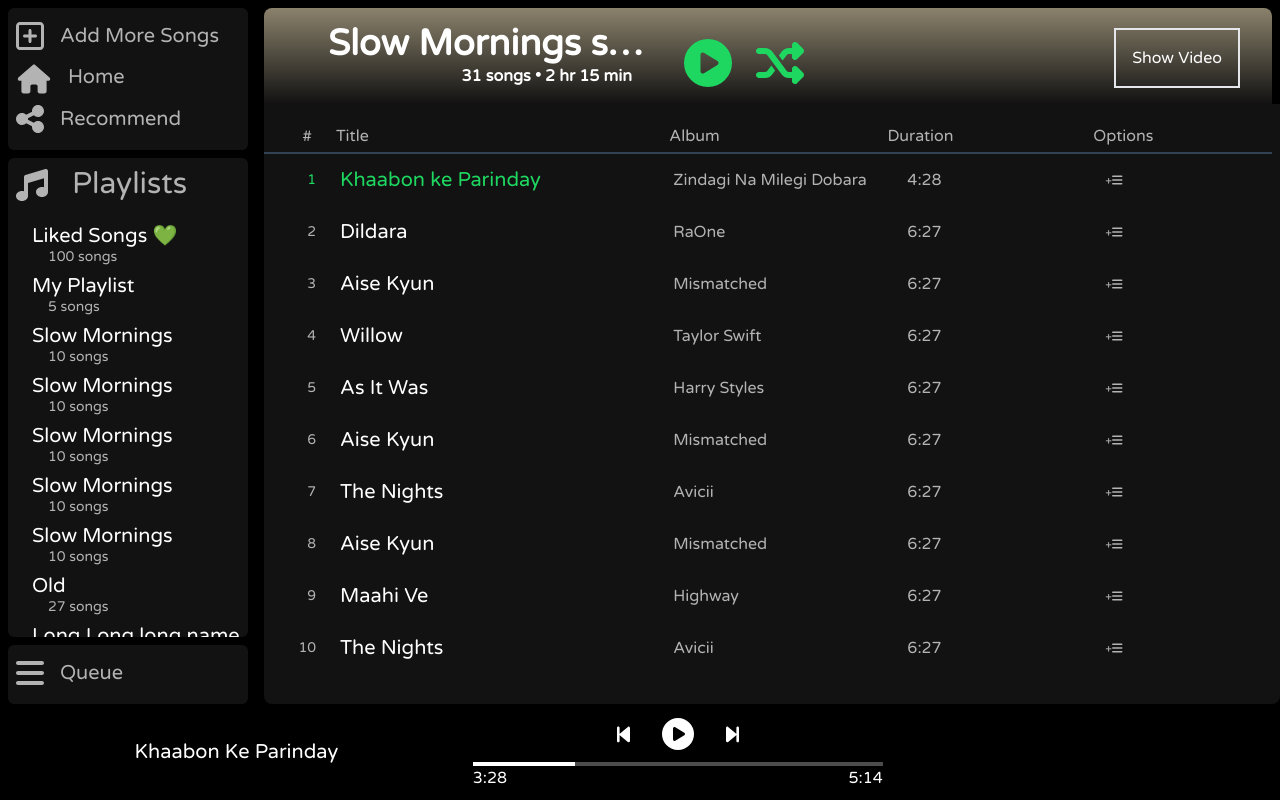
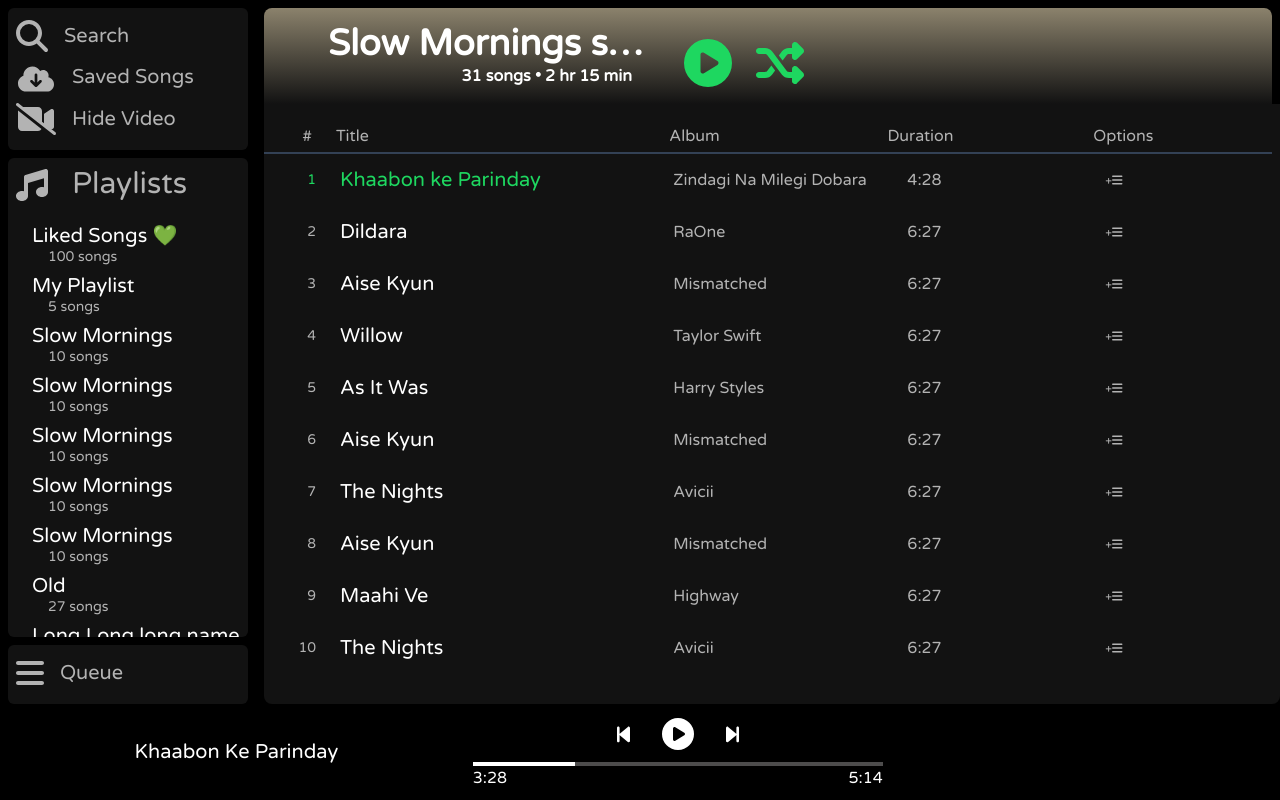
Before and after one commit to rachit-1010/tunein, a React (Create React App) app: page /1 in a window 1280 px wide. Built offline with nearby package versions, Linux system fonts and the light colour scheme.

Commit message:
changed buttons in the left panel and moved the show video button to the left panel as well

```diff
--- a/src/components/LeftSidePanel.jsx
+++ b/src/components/LeftSidePanel.jsx
@@ -1,10 +1,11 @@
 import React from 'react';
 import { FontAwesomeIcon } from '@fortawesome/react-fontawesome'
-import { faSquarePlus } from '@fortawesome/free-regular-svg-icons'
+import { faMagnifyingGlass } from '@fortawesome/free-solid-svg-icons'
 import { faMusic } from '@fortawesome/free-solid-svg-icons'
-import { faHouse } from '@fortawesome/free-solid-svg-icons';
+import { faCloudArrowDown } from '@fortawesome/free-solid-svg-icons';
 import { faBars } from '@fortawesome/free-solid-svg-icons';
-import { faShareNodes } from '@fortawesome/free-solid-svg-icons';
+import { faVideo } from '@fortawesome/free-solid-svg-icons';
+import { faVideoSlash } from '@fortawesome/free-solid-svg-icons';
 import PlaylistList from './PlaylistList';
 
 
@@ -18,27 +19,27 @@ export default function LeftSidePanel({isMainView, setIsMainView}) {
 				{/* Add more songs button */}
 				<div className='LeftPanelBlockItem'>
 					<div>
-						<FontAwesomeIcon icon={faSquarePlus} size="2x" />
+						<FontAwesomeIcon icon={faMagnifyingGlass} size="2x" />
 					</div>
 					<div className='text-xl pb-1 '>
-						Add More Songs
+						Search
 					</div>
 				</div>
 				{/* Home button */}
 				<div className='LeftPanelBlockItem'>
 					<div className='leading-none'>
-						<FontAwesomeIcon icon={faHouse} size="2x" className='scale-90 m-0 p-0'/>
+						<FontAwesomeIcon icon={faCloudArrowDown} size="2x" className='scale-90 m-0 p-0'/>
 					</div>
 					<div className='text-xl pb-1'>
-						Home
+						Saved Songs
 					</div>
 				</div>
 				<div className='LeftPanelBlockItem'>
 					<div>
-						<FontAwesomeIcon icon={faShareNodes} size="2x" />
+						<FontAwesomeIcon icon={faVideoSlash} size="2x" />
 					</div>
 					<div className='text-xl pb-1'>
-						Recommend
+						Hide Video
 					</div>
 				</div>
 			</div>
--- a/src/components/TopBar.jsx
+++ b/src/components/TopBar.jsx
@@ -13,7 +13,7 @@ export default function TopBar({ isMainView, setIsMainView }) {
 			<div className="lg:hidden fixed top-20 left-5 z-10" onClick={()=>setIsMainView(false)}>
 				<FontAwesomeIcon icon={faBars} size="2x" style={{ color: 'var(--text-color-primary)'}} className="cursor-pointer hover:scale-110 duration-200"/>
 			</div>
-			<div className="top-bar fixed top-0 left-0 lg:left-64 right-0 h-32 lg:h-24 topbar-bg flex flex-col justify-end lg:flex-row gap-2 lg:gap-6 text-color-primary items-end pb-4 ps-16 lg:m-2 rounded-t-lg">
+			<div className="top-bar fixed top-0 left-0 lg:left-64 right-0 h-32 lg:h-24 topbar-bg flex flex-col lg:flex-row gap-2 lg:gap-6 text-color-primary items-end pb-4 ps-16 lg:m-2 rounded-t-lg">
 				{/* Playlist name */}
 				<div className="max-w-80">
 					<div className="text-3xl lg:text-4xl font-bold whitespace-nowrap overflow-hidden text-ellipsis">
@@ -29,11 +29,11 @@ export default function TopBar({ isMainView, setIsMainView }) {
 					{/* Shuffle button */}
 					<FontAwesomeIcon icon={faShuffle} size="3x" style={{ color: 'var(--text-color-highlight)'}} className="cursor-pointer hover:scale-110 duration-200 mx-3"/>
 				</div>
-				<div className="self-end flex-grow text-right me-8 hidden lg:block">
+				{/* <div className="self-end flex-grow text-right me-8 hidden lg:block">
 					<button className="text-color-primary p-4 border-2 whitespace-nowrap">
 						Show Video
 					</button>
-				</div>
+				</div> */}
 
 
 			</div>
```
